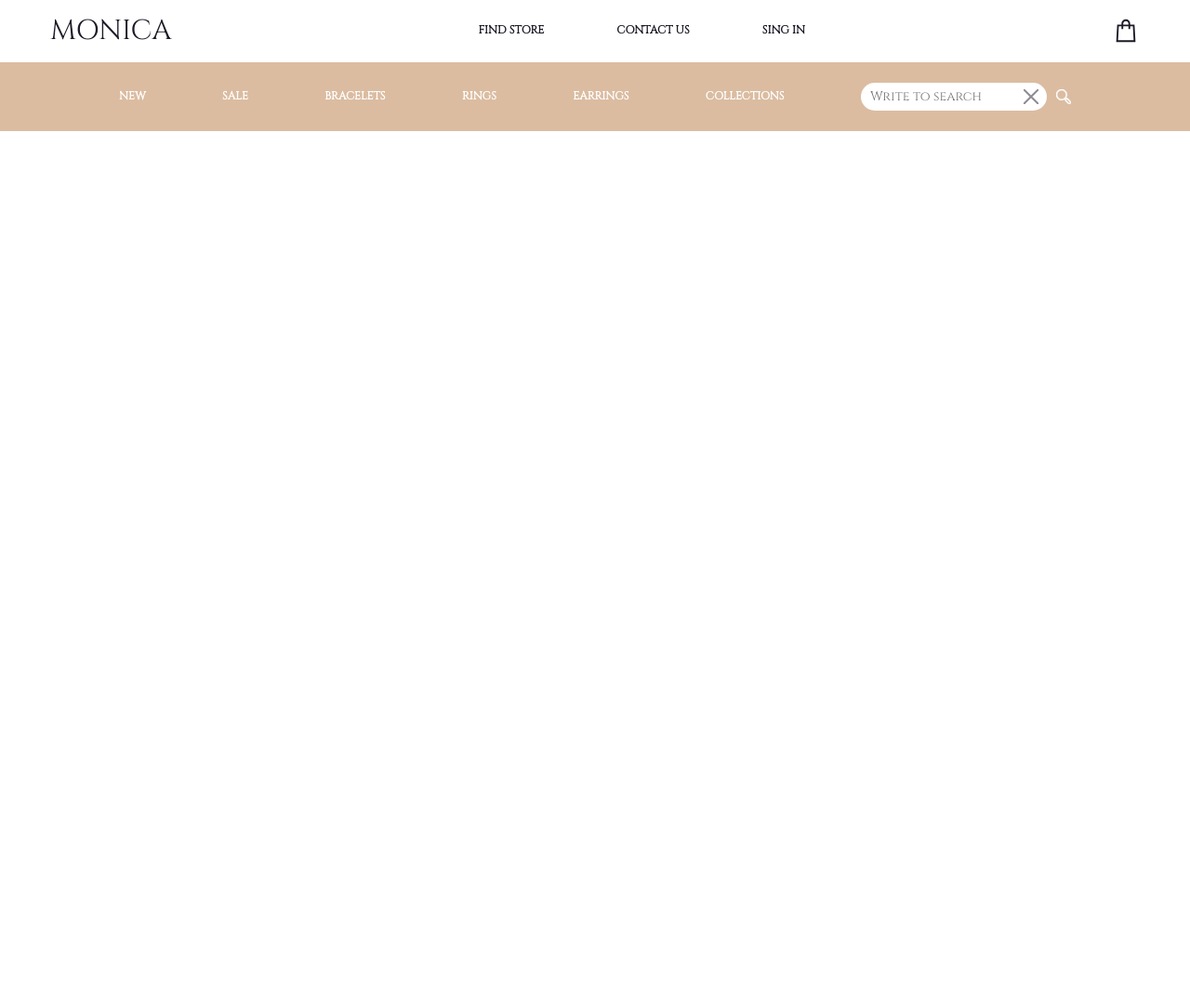
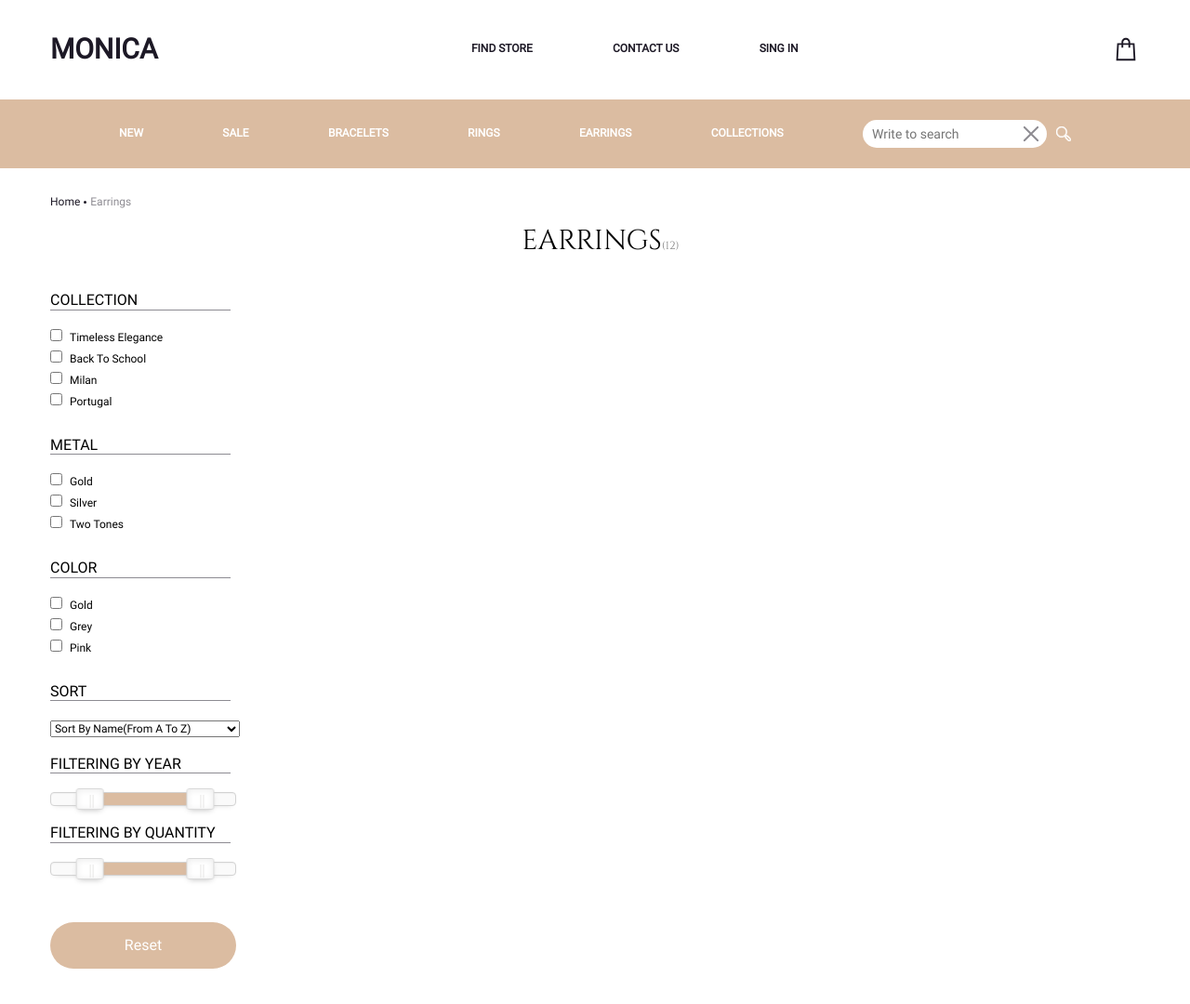
Before and after one commit to Krvknv/fromRs, a website built with webpack: page src/index.html in a window 1280 px wide. Shown: the whole page at 93% size. Before the commit the page ends 800 px from the top, so only its background shows below. Built offline with nearby package versions, Linux system fonts and the light colour scheme.

Commit message:
feat: create sidebar

```diff
--- a/package.json
+++ b/package.json
@@ -44,5 +44,8 @@
         "webpack-cli": "^4.5.0",
         "webpack-dev-server": "^3.11.2",
         "webpack-merge": "^5.7.3"
+    },
+    "dependencies": {
+        "nouislider": "^15.6.0"
     }
 }
--- a/src/assets/styles/base/_global.scss
+++ b/src/assets/styles/base/_global.scss
@@ -1,3 +1,7 @@
+body {
+    font-family: 'Roboto', sans-serif;
+}
+
 .container {
     max-width: 1172px;
     margin: 0 auto;
--- /dev/null
+++ b/src/assets/styles/components/_sideBar.scss
@@ -0,0 +1,66 @@
+.category {
+    margin-bottom: 30px;
+    &__form {
+        display: flex;
+        flex-direction: column;
+        gap: 6px;
+    }
+    &__label {
+        font-weight: 400;
+        font-size: 12px;
+        line-height: 15px;
+        text-transform: capitalize;
+    }
+    &__input {
+        margin-right: 8px;
+    }
+}
+.category-name {
+    font-weight: 400;
+    font-size: 16px;
+    text-transform: uppercase;
+    margin-bottom: 20px;
+    max-width: 194px;
+    border-bottom: 1px solid rgba(29, 25, 38, 0.5);
+}
+.sort {
+    margin-bottom: 20px;
+}
+.sort__select {
+    font-weight: 400;
+    font-size: 12px;
+    line-height: 15px;
+    text-transform: capitalize;
+}
+
+#slider-year,
+#slider-quantity {
+    width: 200px;
+    height: 15px;
+    margin-bottom: 20px;
+}
+#slider-quantity {
+    margin-bottom: 50px;
+}
+.noUi-horizontal .noUi-handle {
+    width: 30px !important;
+    height: 23px !important;
+    right: -17px !important;
+    top: -5px !important;
+}
+
+.noUi-connect {
+    background: $main-color !important;
+}
+
+.btn-reset {
+    width: 200px;
+    height: 50px;
+    background-color: $main-color;
+    color: $additional-font-color;
+    border-radius: 100px;
+    text-transform: capitalize;
+    &:hover {
+        background-color: darken($main-color, 10%);
+    }
+}
--- a/src/assets/styles/layout/_header.scss
+++ b/src/assets/styles/layout/_header.scss
@@ -1,6 +1,4 @@
 .header {
-    font-family: 'Cinzel', serif;
-
     &__main {
         display: flex;
         color: $main-font-color;
--- /dev/null
+++ b/src/assets/styles/layout/_main.scss
@@ -0,0 +1,45 @@
+.main {
+    padding: 30px 0 100px;
+}
+
+.crumbs {
+    display: flex;
+    align-items: center;
+    margin-bottom: 15px;
+    gap: 4px;
+    * {
+        font-size: 12px;
+
+        color: $main-font-color;
+        text-transform: capitalize;
+    }
+    &__separator {
+        display: block;
+        width: 3px;
+        height: 3px;
+        border-radius: 100%;
+        background-color: $main-font-color;
+    }
+    &__current {
+        opacity: 0.5;
+    }
+}
+
+.title {
+    font-family: 'Cinzel', serif;
+    font-size: 30px;
+    font-weight: 400;
+    line-height: 40px;
+    text-transform: uppercase;
+    text-align: center;
+    margin-right: 7px;
+    position: relative;
+    margin-bottom: 35px;
+    &::after {
+        content: '(12)';
+        font-size: 12px;
+        opacity: 0.5;
+        position: absolute;
+        top: 5px;
+    }
+}
--- a/src/assets/styles/main.scss
+++ b/src/assets/styles/main.scss
@@ -3,3 +3,5 @@
 @import 'base/normalize';
 @import 'abstract/variables';
 @import 'layout/header';
+@import 'layout/main';
+@import 'components/sideBar';
--- a/src/index.html
+++ b/src/index.html
@@ -10,7 +10,8 @@
         <header class="header">
             <div class="container">
                 <div class="header__main">
-                    <span class="logo">monica</span>
+                    <a href="#"> <h1 class="logo">monica</h1></a>
+
                     <nav class="nav">
                         <ul class="nav__list">
                             <li class="nav__item"><a href="#">find store</a></li>
@@ -37,5 +38,78 @@
                 </ul>
             </div>
         </header>
+        <main class="main">
+            <div class="container">
+                <div class="crumbs">
+                    <a href="#" class="crumbs__prev">home</a>
+                    <span class="crumbs__separator"></span>
+                    <a href="#" class="crumbs__current">earrings</a>
+                </div>
+                <h2 class="title">earrings</h2>
+                <aside class="aside">
+                    <div class="category category__collection">
+                        <h3 class="category-name">collection</h3>
+                        <form class="category__form">
+                            <label class="category__label">
+                                <input class="category__input" type="checkbox" name="" />timeless elegance
+                            </label>
+                            <label class="category__label">
+                                <input class="category__input" type="checkbox" name="" />back to school
+                            </label>
+                            <label class="category__label">
+                                <input class="category__input" type="checkbox" name="" />milan
+                            </label>
+                            <label class="category__label">
+                                <input class="category__input" type="checkbox" name="" />portugal
+                            </label>
+                        </form>
+                    </div>
+                    <div class="category category__metal">
+                        <h3 class="category-name">metal</h3>
+                        <form class="category__form">
+                            <label class="category__label">
+                                <input class="category__input" type="checkbox" name="" />gold
+                            </label>
+                            <label class="category__label">
+                                <input class="category__input" type="checkbox" name="" />silver
+                            </label>
+                            <label class="category__label">
+                                <input class="category__input" type="checkbox" name="" />two tones
+                            </label>
+                        </form>
+                    </div>
+                    <div class="category category__color">
+                        <h3 class="category-name">color</h3>
+                        <form class="category__form">
+                            <label class="category__label">
+                                <input class="category__input" type="checkbox" name="" />gold
+                            </label>
+                            <label class="category__label">
+                                <input class="category__input" type="checkbox" name="" />grey
+                            </label>
+                            <label class="category__label">
+                                <input class="category__input" type="checkbox" name="" />pink
+                            </label>
+                        </form>
+                    </div>
+                    <div class="sort">
+                        <h3 class="category-name">sort</h3>
+                        <select class="sort__select">
+                            <option class="sort__option" selected>Sort by name(from a to z)</option>
+                            <option class="sort__option">Sort by name(from z to a)</option>
+                            <option class="sort__option">Sort by year(in ascending order)</option>
+                            <option class="sort__option">Sort by year(in descending order)</option>
+                        </select>
+                    </div>
+                    <div class="filter">
+                        <h3 class="category-name">filtering by year</h3>
+                        <div id="slider-year"></div>
+                        <h3 class="category-name">filtering by quantity</h3>
+                        <div id="slider-quantity"></div>
+                    </div>
+                    <button class="btn-reset">reset</button>
+                </aside>
+            </div>
+        </main>
     </body>
 </html>
--- a/src/index.ts
+++ b/src/index.ts
@@ -1,2 +1,25 @@
 import './assets/styles/main.scss';
 import './assets/styles/style.css';
+
+import * as noUiSlider from 'nouislider';
+import 'nouislider/dist/nouislider.css';
+
+const sliderYear = document.getElementById('slider-year');
+const sliderQuantity = document.getElementById('slider-quantity');
+
+noUiSlider.create(sliderYear, {
+    start: [20, 80],
+    connect: true,
+    range: {
+        min: 0,
+        max: 100,
+    },
+});
+noUiSlider.create(sliderQuantity, {
+    start: [20, 80],
+    connect: true,
+    range: {
+        min: 0,
+        max: 100,
+    },
+});
```
Also changed, not shown: 1 other file.
